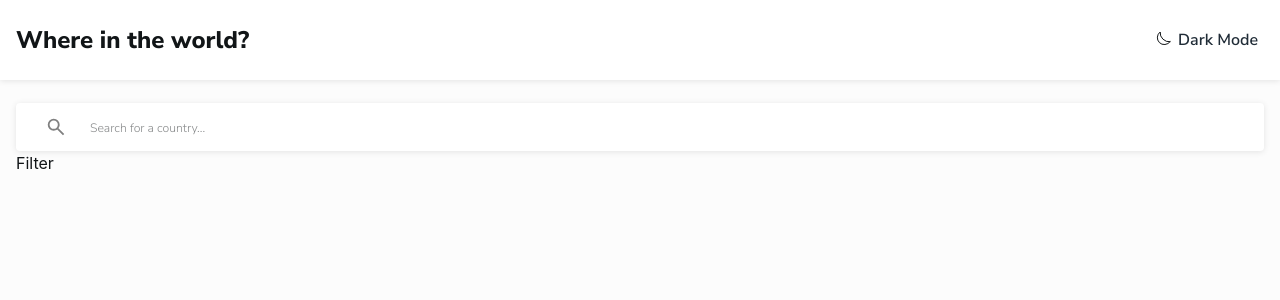
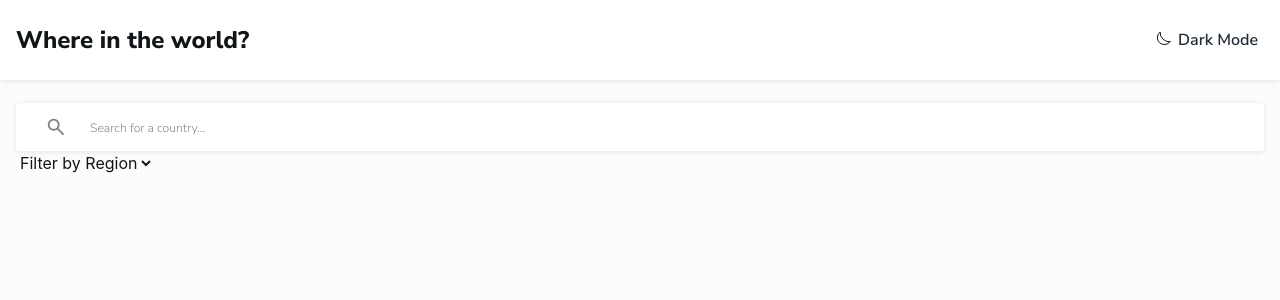
Before and after one commit to CodingWithJiro/frontend-mentor-where-in-the-world, a React (Vite) app: page / in a window 1280 px wide. Shown: the top 300 px of the page. Built offline with nearby package versions, Linux system fonts and the light colour scheme.

Commit message:
feat(ui): add HTML structure to Filter

```diff
--- a/src/components/Filter.tsx
+++ b/src/components/Filter.tsx
@@ -1,5 +1,22 @@
 const Filter = () => {
-  return <div>Filter</div>;
+  return (
+    <div>
+      <label htmlFor="select-region" className="sr-only">
+        Filter by region.
+      </label>
+
+      <select name="region" id="select-region" value="">
+        <option value="" disabled hidden>
+          Filter by Region
+        </option>
+        <option value="africa">Africa</option>
+        <option value="america">America</option>
+        <option value="asia">Asia</option>
+        <option value="europe">Europe</option>
+        <option value="oceania">Oceania</option>
+      </select>
+    </div>
+  );
 };
 
 export default Filter;
```
